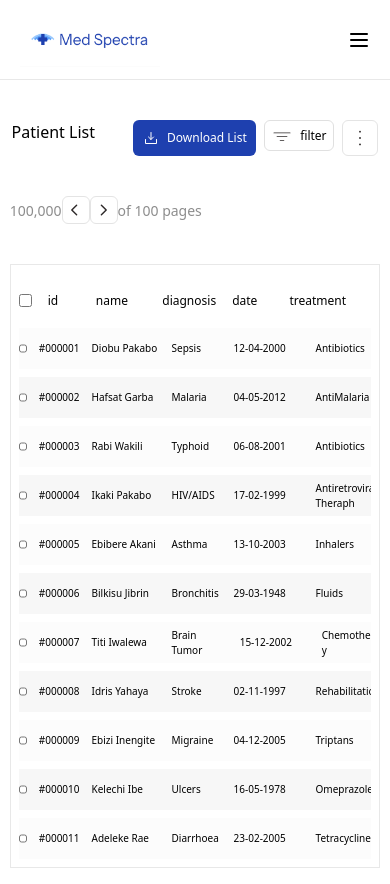
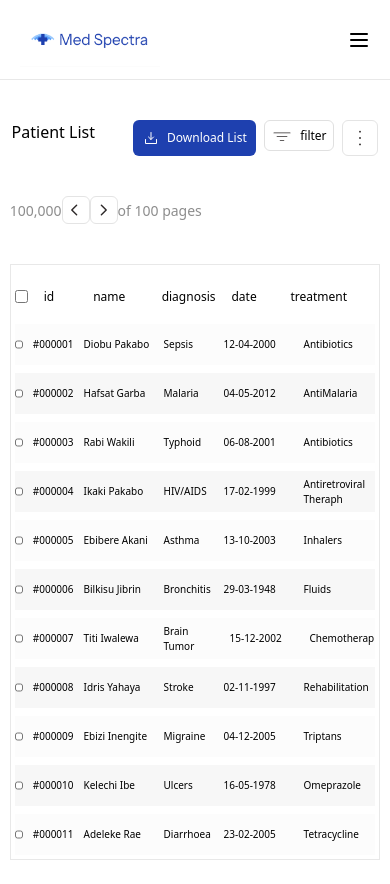
Before and after one commit to Maobugichi/medspecter, a React (Vite) app: page /medspecter/patientlists/1 in a window 390 px wide. Shown: the top 884 px of the page. Built offline with nearby package versions, Linux system fonts and the light colour scheme.

Commit message:
change breakpoint xs

```diff
--- a/src/components/BarChart.jsx
+++ b/src/components/BarChart.jsx
@@ -15,8 +15,8 @@ const BarChart = ({barItem,selectedOption,setSelectedOptions,entries,width,heigh
              handleChange={handleChange}
              head={head}
             />
-            <div className="w-full overflow-auto">
-                <svg  height={280} className="w-[95%]  mx-auto ">
+            <div className="w-full overflow-x-scroll">
+                <svg  height={280} className="w-full">
                     <Lines
                      axis={axis}
                     />
--- a/src/components/aidiagnosis/AI-Diagnosis.jsx
+++ b/src/components/aidiagnosis/AI-Diagnosis.jsx
@@ -78,13 +78,13 @@ const  AIdiag = () => {
         <div className="h-auto flex flex-col min-h-[120vh] md:min-h-[100vh] lg:w-[85%] w-full md:w-[95%] md:mx-auto md:flex md:flex-col  lg:grid gap-8">
             <DiagHead/>
             <div className="flex gap-10 xl:flex-row flex-col w-full ">
-                <div className=" xl:w-[70%]  w-[95%] mx-auto h-auto flex flex-col lg:grid min-h-[80vh] md:min-h-[50vh] xl:min-h-[90vh] limitedSize:flex limitedSize:flex-col limitedSize:gap-10 gap-10">
+                <div className=" xl:w-[70%]  w-[95%]  mx-auto h-auto flex flex-col lg:grid min-h-[80vh] md:min-h-[50vh] xl:min-h-[90vh] limitedSize:flex limitedSize:flex-col limitedSize:gap-10 gap-10">
                     <PolyCont
-                    width="md:w-[97%] w-full"
+                    width="lg:w-[97%] w-full mx-auto"
                     />
                     <BarChart
                     barItem={barItem}
-                    width="lg:w-[97%] w-full"
+                    width="lg:w-[97%] w-full md:w-full mx-auto"
                     height="h-[383px]"
                     head="Progress Overtime"
                     axis={axis}
--- a/src/components/aidiagnosis/InfoFlex.jsx
+++ b/src/components/aidiagnosis/InfoFlex.jsx
@@ -1,7 +1,7 @@
 import DetailsBox from "../detailsbox"
 const InfoFlex = ({warning,streak}) => {
     return(
-        <div className="xl:w-[35%]  grid md:gap-10 md:w-full w-[95%]  mx-auto limitedSize:flex limitedSize:flex-col limitedSize:gap-13">
+        <div className="xl:w-[35%]  grid gap-5 md:gap-10 md:w-full w-[95%]   mx-auto limitedSize:flex limitedSize:flex-col limitedSize:gap-13">
                 <DetailsBox
                 className="w-full h-[162px]"
                 info="Streak Progress"
--- a/src/components/analysis/detailsflex.jsx
+++ b/src/components/analysis/detailsflex.jsx
@@ -21,8 +21,9 @@ const DetailsFlex = ({show,setIsShow}) => {
 
     const history = isHistory[0].history.slice(0,3).map(item => {
         return <History
-         date={item.date}
-         treatment={item.treatment}
+          key={item.id}
+          date={item.date}
+          treatment={item.treatment}
         />
     })
 
--- a/src/components/analysis/imageanalysis.jsx
+++ b/src/components/analysis/imageanalysis.jsx
@@ -4,7 +4,7 @@ const ImageAnalysis = () => {
     return(
         <div>
 
-             <div className="lg:w-[95%] md:w-[95%]  w-full  h-full">
+             <div className="lg:w-[95%] md:w-[95%]  mx-auto w-full  h-full">
               <img className="w-full" src={mri} alt="MRI brain scan" />
             </div>
         </div>
--- a/src/components/keys.jsx
+++ b/src/components/keys.jsx
@@ -11,7 +11,6 @@ const Keys = ({info,check , count , setCount , width , contWidth}) => {
 
 
   const length = key[0].length - count;
-  console.log(key[0]?.slice(0,length))
   return(
     <div className={`flex h-[55px] ${contWidth}  justify-between  items-center gap-4  overflow-hidden`}>
        {check &&<input className="xl:w-10 w-4" type="checkbox" />}
--- a/src/components/oveview/pendingtable.jsx
+++ b/src/components/oveview/pendingtable.jsx
@@ -35,7 +35,7 @@ const PendingTable = () => {
          statusColor={patient.statusColor}
          statusText={patient.statusText}
          width={patient.width}
-         spacing="justify-between"
+         spacing="justify-between gap-3"
         />
     ))
     return(
--- a/src/components/patient/patienttable.jsx
+++ b/src/components/patient/patienttable.jsx
@@ -28,26 +28,27 @@ const PatientTable = ({isInfo,setIsInfo}) => {
         const widths = contWidth[i]
         return (
              <PendingCases
+              key={item.id}
               id={item.id}
               name={item.name}
               date={item.date}
               diagnosis={item.diagnosis}
               treatment={item.treatment}
               status={windowWidth > 600 ? item.status : null}
-              doctor={windowWidth > 600 ? item.doctor : null}
-              number={windowWidth > 600 ? item.number : null}
+              doctor={windowWidth > 800 ? item.doctor : null}
+              number={windowWidth > 800 ? item.number : null}
               bgColor={item.bgColor}
               statusColor={windowWidth > 600 && item.statusColor}
               statusText={item.statusText}
               width={widths}
-              spacing="md:gap-5 gap-3 smallSize:gap-2"
+              spacing="md:gap-5 gap-2.5 smallSize:gap-2"
         />
 
     )})
 
 
     return(
-        <div className="w-full border border-solid border-[#E8E8E8]  limitedSize:h-[75%] mx-auto p-2">
+        <div className="w-full border border-solid border-[#E8E8E8]  limitedSize:h-[75%] mx-auto p-1">
             <Keys
              info={isInfo}
              check={true}
--- a/src/components/pendingcases.jsx
+++ b/src/components/pendingcases.jsx
@@ -4,11 +4,11 @@ const PendingCases = ({id,name,diagnosis,date,status,bgColor,statusColor,statusT
         <div className={`${bgColor} flex h-[41px] text-[10px]  lg:text-[14px] w-full  text-[#000000] ${spacing} items-center`}>
             {id && <input className="w-2 md:w-10" type="checkbox" />}
             {id &&  <p className={`w-auto lg:min-w-[60px] flex  items-start `}>{id}</p>}
-             <p className={` w-auto md:min-w-[120px] min-w-[68px] whitespace-wrap flex items-start break-word`}>{name}</p>
-             <p className={` flex items-start w-auto ${id ? "min-w-[50px] xxSmall:min-w-[40px] " : "min-w-[90px] lg:min-w-[100px] smallSize:min-w-[80px]"} md:min-w-[80px] whitespace-wrap  `}>{diagnosis}</p>
+             <p className={` w-auto md:min-w-[120px] min-w-[70px] bg-red whitespace-wrap flex items-start break-word `}>{name}</p>
+             <p className={` flex items-start w-auto ${id ? "min-w-[50px] xxSmall:min-w-[40px] " : "min-w-[80px] lg:min-w-[100px] smallSize:min-w-[80px]"} md:min-w-[80px] whitespace-wrap  `}>{diagnosis}</p>
              <p className={` flex items-start  w-auto min-w-[70px]  lg:min-w-[80px]`}>{date}</p>
-            {treatment &&   <p className={`w-auto min-w-[70px] md:min-w-[100px] lg:min-w-[135px] whitespace-wrap break-words  `}>{treatment}</p>}
-            <p className={` grid place-content-center h-[23px] w-[100px] text-[9px] ${statusColor} ${statusText} rounded-2xl`}>{status}</p>
+            {treatment &&   <p className={`w-auto min-w-[70px] md:min-w-[100px] lg:min-w-[135px] whitespace-wrap   `}>{treatment}</p>}
+            <p className={` grid place-content-center h-[23px] md:w-[100px] w-[80px] text-[9px] ${statusColor} ${statusText} rounded-2xl`}>{status}</p>
             {doctor && <p className={` flex items-start w-auto min-w-[100px]`}>{doctor}</p>}
             {number && <p className={` flex items-start w-auto min-w-[150px] `}>{number}</p>}
         </div>
--- a/src/index.css
+++ b/src/index.css
@@ -1,7 +1,7 @@
 @import "tailwindcss";
 
 @theme {
-    --breakpoint-xs: 20rem
+    --breakpoint-xs: 30rem
 }
 
 @custom-variant limitedSize ((min-width: 1440px));
```
